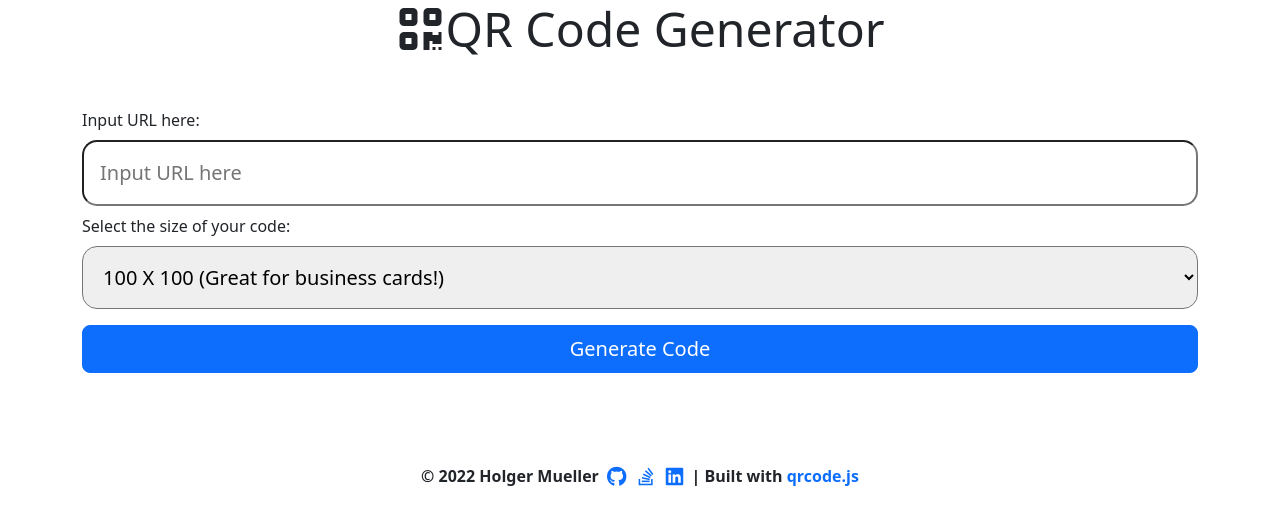
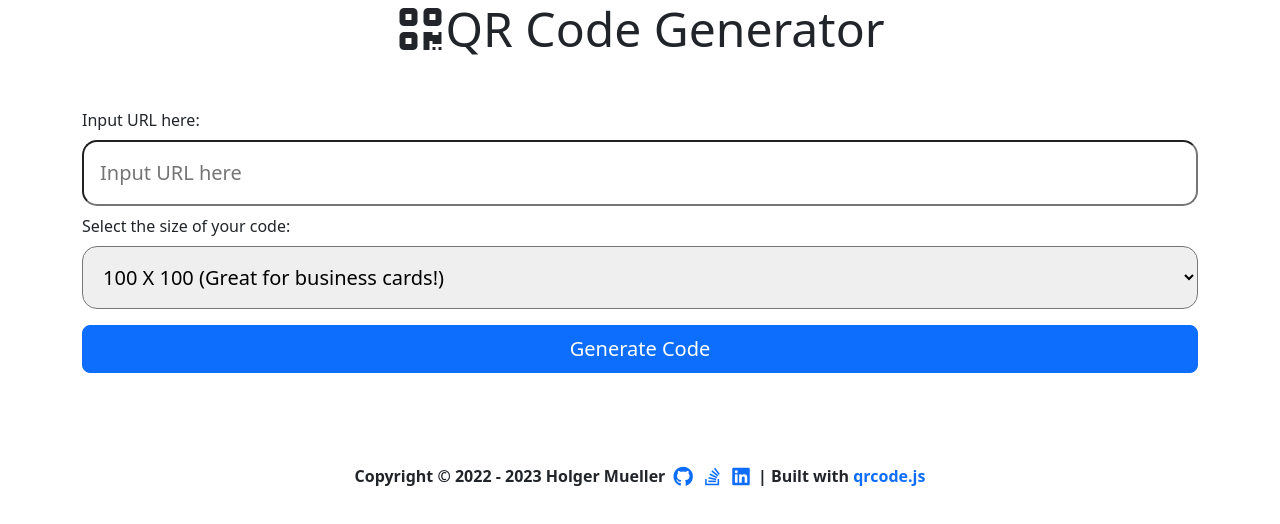
Before and after one commit to Holgermueller/qrcoder, a website: page index.html in a window 1280 px wide. Drawn offline with nearby package versions, Linux system fonts and the light colour scheme.

Commit message:
updated footer

```diff
--- a/index.html
+++ b/index.html
@@ -100,7 +100,7 @@
 
     <footer>
       <strong>
-        &copy; 2022 Holger Mueller
+        Copyright &copy; 2022 - <span id="year"></span> Holger Mueller
         <a href="https://github.com/Holgermueller"
           ><i class="fa-brands fa-github fa-lg"></i
         ></a>
--- a/index.js
+++ b/index.js
@@ -86,3 +86,7 @@ const generateButton = (saveUrl) => {
 };
 
 hideProcessing();
+
+const d = new Date();
+let year = d.getFullYear();
+document.getElementById("year").innerHTML = year;
```
